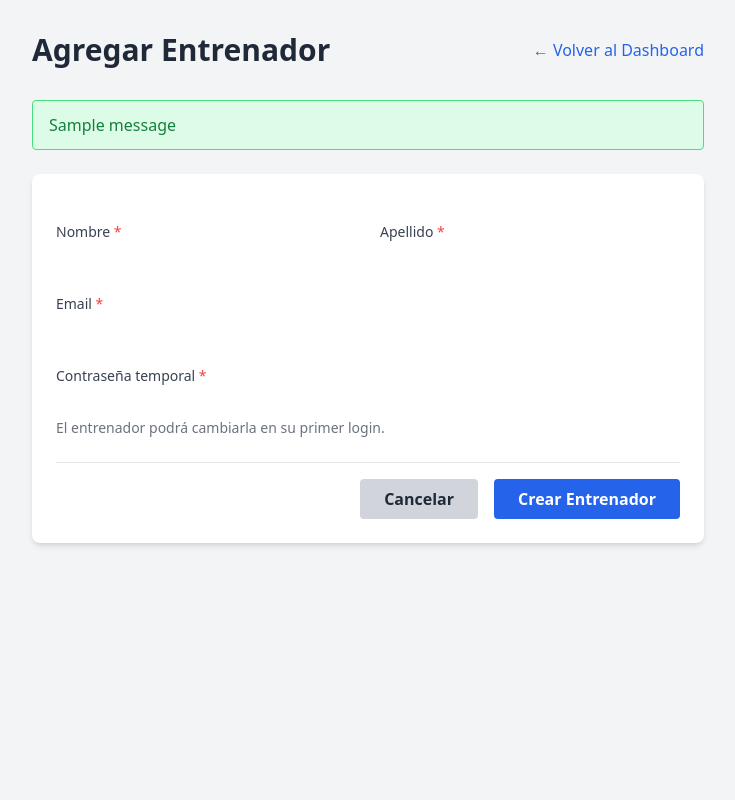
After one commit to kevinhr32/fit, a Django app: page /dashboard/agregar-entrenador/ in a window 1280 px wide. The commit adds this page. Shown: the whole page, without its empty margins (272-1007 px from the left). Run offline with Django 5.2, Linux system fonts and the light colour scheme; a user stored in the database is signed in; tables that the repository leaves empty hold one stand-in row (values such as "Sample post"); one stand-in notice (Sample message) is shown; parts of the project's set-up code (start-up, migrations or seed data) failed here and were passed over; some libraries are stand-ins or nearby versions.

Commit message:
feat: gestion de entrenadores desde dashboard + first_name last_name en User

```diff
--- a/accounts/models.py
+++ b/accounts/models.py
@@ -29,6 +29,8 @@ class UserManager(BaseUserManager):
 
 class User(AbstractBaseUser, PermissionsMixin):
     email = models.EmailField(unique=True)
+    first_name = models.CharField(max_length=150, blank=True)
+    last_name = models.CharField(max_length=150, blank=True)
     role = models.CharField(max_length=20, choices=Role.choices, default=Role.CLIENTE)
     is_active = models.BooleanField(default=True)
     is_staff = models.BooleanField(default=False)
@@ -49,6 +51,9 @@ class User(AbstractBaseUser, PermissionsMixin):
     def __str__(self):
         return self.email
 
+    def get_full_name(self):
+        return f'{self.first_name} {self.last_name}'.strip()
+
 
 @receiver(post_save, sender=User)
 def create_gimnasio_for_admin(sender, instance, created, **kwargs):
--- a/gimnasio/forms.py
+++ b/gimnasio/forms.py
@@ -2,7 +2,7 @@ from datetime import timedelta
 
 from django import forms
 
-from .models import Cliente
+from .models import Cliente, Pago
 
 
 class ClienteForm(forms.ModelForm):
@@ -34,3 +34,21 @@ class ClienteForm(forms.ModelForm):
         if commit:
             cliente.save()
         return cliente
+
+
+class PagoForm(forms.ModelForm):
+    class Meta:
+        model = Pago
+        fields = ['monto', 'metodo_pago', 'notas']
+        widgets = {
+            'monto': forms.NumberInput(attrs={'step': '0.01', 'min': '0.01', 'class': 'w-full px-3 py-2 border border-gray-300 rounded-lg focus:outline-none focus:ring-2 focus:ring-blue-500'}),
+            'metodo_pago': forms.Select(attrs={'class': 'w-full px-3 py-2 border border-gray-300 rounded-lg focus:outline-none focus:ring-2 focus:ring-blue-500'}),
+            'notas': forms.Textarea(attrs={'rows': 3, 'class': 'w-full px-3 py-2 border border-gray-300 rounded-lg focus:outline-none focus:ring-2 focus:ring-blue-500'}),
+        }
+
+
+class EntrenadorForm(forms.Form):
+    first_name = forms.CharField(max_length=150, label='Nombre')
+    last_name = forms.CharField(max_length=150, label='Apellido')
+    email = forms.EmailField(label='Email')
+    password = forms.CharField(widget=forms.PasswordInput, label='Contraseña temporal')
--- /dev/null
+++ b/gimnasio/templates/gimnasio/agregar_entrenador.html
@@ -0,0 +1,93 @@
+<!DOCTYPE html>
+<html lang="es">
+<head>
+    <meta charset="UTF-8">
+    <meta name="viewport" content="width=device-width, initial-scale=1.0">
+    <title>Agregar Entrenador - Gymnisfit</title>
+    <script src="https://cdn.tailwindcss.com"></script>
+</head>
+<body class="bg-gray-100 min-h-screen p-8">
+    <div class="max-w-2xl mx-auto">
+        <div class="flex justify-between items-center mb-8">
+            <h1 class="text-3xl font-bold text-gray-800">Agregar Entrenador</h1>
+            <a href="{% url 'dashboard' %}" class="text-blue-600 hover:text-blue-800 font-medium">
+                ← Volver al Dashboard
+            </a>
+        </div>
+
+        {% if messages %}
+        <div class="mb-6">
+            {% for message in messages %}
+            <div class="bg-green-100 border border-green-400 text-green-700 px-4 py-3 rounded" role="alert">
+                {{ message }}
+            </div>
+            {% endfor %}
+        </div>
+        {% endif %}
+
+        <form method="post" class="bg-white rounded-lg shadow-md p-6 space-y-6">
+            {% csrf_token %}
+
+            {% if form.non_field_errors %}
+            <div class="bg-red-100 border border-red-400 text-red-700 px-4 py-3 rounded" role="alert">
+                {% for error in form.non_field_errors %}
+                <p>{{ error }}</p>
+                {% endfor %}
+            </div>
+            {% endif %}
+
+            <div class="grid grid-cols-1 md:grid-cols-2 gap-6">
+                <div>
+                    <label for="{{ form.first_name.id_for_label }}" class="block text-sm font-medium text-gray-700 mb-1">
+                        Nombre <span class="text-red-500">*</span>
+                    </label>
+                    {{ form.first_name }}
+                    {% if form.first_name.errors %}
+                    <p class="text-red-600 text-sm mt-1">{{ form.first_name.errors.0 }}</p>
+                    {% endif %}
+                </div>
+
+                <div>
+                    <label for="{{ form.last_name.id_for_label }}" class="block text-sm font-medium text-gray-700 mb-1">
+                        Apellido <span class="text-red-500">*</span>
+                    </label>
+                    {{ form.last_name }}
+                    {% if form.last_name.errors %}
+                    <p class="text-red-600 text-sm mt-1">{{ form.last_name.errors.0 }}</p>
+                    {% endif %}
+                </div>
+            </div>
+
+            <div>
+                <label for="{{ form.email.id_for_label }}" class="block text-sm font-medium text-gray-700 mb-1">
+                    Email <span class="text-red-500">*</span>
+                </label>
+                {{ form.email }}
+                {% if form.email.errors %}
+                <p class="text-red-600 text-sm mt-1">{{ form.email.errors.0 }}</p>
+                {% endif %}
+            </div>
+
+            <div>
+                <label for="{{ form.password.id_for_label }}" class="block text-sm font-medium text-gray-700 mb-1">
+                    Contraseña temporal <span class="text-red-500">*</span>
+                </label>
+                {{ form.password }}
+                {% if form.password.errors %}
+                <p class="text-red-600 text-sm mt-1">{{ form.password.errors.0 }}</p>
+                {% endif %}
+                <p class="text-sm text-gray-500 mt-1">El entrenador podrá cambiarla en su primer login.</p>
+            </div>
+
+            <div class="flex justify-end gap-4 pt-4 border-t border-gray-200">
+                <a href="{% url 'dashboard' %}" class="bg-gray-300 hover:bg-gray-400 text-gray-800 font-semibold py-2 px-6 rounded transition">
+                    Cancelar
+                </a>
+                <button type="submit" class="bg-blue-600 hover:bg-blue-700 text-white font-semibold py-2 px-6 rounded transition">
+                    Crear Entrenador
+                </button>
+            </div>
+        </form>
+    </div>
+</body>
+</html>
--- a/gimnasio/urls.py
+++ b/gimnasio/urls.py
@@ -7,4 +7,8 @@ urlpatterns = [
     path('dashboard/agregar-cliente/', views.agregar_cliente, name='agregar_cliente'),
     path('dashboard/editar-cliente/<int:cliente_id>/', views.editar_cliente, name='editar_cliente'),
     path('dashboard/eliminar-cliente/<int:cliente_id>/', views.eliminar_cliente, name='eliminar_cliente'),
+    path('dashboard/registrar-pago/<int:cliente_id>/', views.registrar_pago, name='registrar_pago'),
+    path('dashboard/pagos/<int:cliente_id>/', views.historial_pagos, name='historial_pagos'),
+    path('dashboard/agregar-entrenador/', views.agregar_entrenador, name='agregar_entrenador'),
+    path('dashboard/eliminar-entrenador/<int:entrenador_id>/', views.eliminar_entrenador, name='eliminar_entrenador'),
 ]
--- a/gimnasio/views.py
+++ b/gimnasio/views.py
@@ -2,10 +2,12 @@ from datetime import date, timedelta
 
 from django.contrib import messages
 from django.contrib.auth.decorators import login_required
+from django.db.models import Sum
 from django.shortcuts import get_object_or_404, redirect, render
 
-from .forms import ClienteForm
-from .models import Cliente, Gimnasio
+from .forms import ClienteForm, EntrenadorForm, PagoForm
+from .models import Cliente, Gimnasio, Pago
+from accounts.models import User
 
 
 def _get_user_gimnasio(request):
@@ -23,16 +25,19 @@ def dashboard(request):
     if not gimnasio:
         return render(request, 'gimnasio/dashboard.html', {
             'clientes': [],
+            'entrenadores': [],
             'total_vencidos': 0,
             'total_por_vencer': 0,
             'total_activos': 0,
         })
     clientes = gimnasio.clientes.all()
+    entrenadores = gimnasio.entrenadores.all()
     vencidos = sum(1 for c in clientes if c.estado == 'VENCIDO')
     por_vencer = sum(1 for c in clientes if c.estado == 'POR_VENCER')
     activos = sum(1 for c in clientes if c.estado == 'ACTIVO')
     context = {
         'clientes': clientes,
+        'entrenadores': entrenadores,
         'total_vencidos': vencidos,
         'total_por_vencer': por_vencer,
         'total_activos': activos,
@@ -120,3 +125,107 @@ def eliminar_cliente(request, cliente_id):
         return redirect('dashboard')
 
     return redirect('dashboard')
+
+
+@login_required
+def registrar_pago(request, cliente_id):
+    gimnasio = _get_user_gimnasio(request)
+    if not gimnasio:
+        messages.error(request, 'No tienes un gimnasio asignado.')
+        return redirect('dashboard')
+    # Solo ADMIN puede registrar pagos
+    if request.user.role != 'ADMIN':
+        messages.error(request, 'No tienes permisos para registrar pagos.')
+        return redirect('dashboard')
+
+    cliente = get_object_or_404(Cliente, id=cliente_id, gimnasio=gimnasio)
+
+    if request.method == 'POST':
+        form = PagoForm(request.POST)
+        if form.is_valid():
+            pago = form.save(commit=False)
+            pago.cliente = cliente
+            pago.save()
+            messages.success(request, f'Pago de ${pago.monto} registrado correctamente.')
+            return redirect('historial_pagos', cliente_id=cliente.id)
+    else:
+        form = PagoForm()
+
+    return render(request, 'gimnasio/registrar_pago.html', {'form': form, 'cliente': cliente})
+
+
+@login_required
+def historial_pagos(request, cliente_id):
+    gimnasio = _get_user_gimnasio(request)
+    if not gimnasio:
+        messages.error(request, 'No tienes un gimnasio asignado.')
+        return redirect('dashboard')
+    # ADMIN y ENTRENADOR pueden ver historial
+    if request.user.role not in ['ADMIN', 'ENTRENADOR']:
+        messages.error(request, 'No tienes permisos para ver el historial de pagos.')
+        return redirect('dashboard')
+
+    cliente = get_object_or_404(Cliente, id=cliente_id, gimnasio=gimnasio)
+    pagos = cliente.pagos.all()
+    total_pagado = pagos.aggregate(total=Sum('monto'))['total'] or 0
+
+    context = {
+        'cliente': cliente,
+        'pagos': pagos,
+        'total_pagado': total_pagado,
+    }
+    return render(request, 'gimnasio/historial_pagos.html', context)
+
+
+@login_required
+def agregar_entrenador(request):
+    gimnasio = _get_user_gimnasio(request)
+    if not gimnasio:
+        messages.error(request, 'No tienes un gimnasio asignado.')
+        return redirect('dashboard')
+    # Solo ADMIN puede agregar entrenadores
+    if request.user.role != 'ADMIN':
+        messages.error(request, 'No tienes permisos para agregar entrenadores.')
+        return redirect('dashboard')
+
+    if request.method == 'POST':
+        form = EntrenadorForm(request.POST)
+        if form.is_valid():
+            user = User.objects.create_user(
+                email=form.cleaned_data['email'],
+                password=form.cleaned_data['password'],
+                role='ENTRENADOR',
+                first_name=form.cleaned_data['first_name'],
+                last_name=form.cleaned_data['last_name'],
+            )
+            user.gimnasio = gimnasio
+            user.save()
+            messages.success(request, f'Entrenador {user.get_full_name()} agregado correctamente.')
+            return redirect('dashboard')
+    else:
+        form = EntrenadorForm()
+
+    return render(request, 'gimnasio/agregar_entrenador.html', {'form': form})
+
+
+@login_required
+def eliminar_entrenador(request, entrenador_id):
+    gimnasio = _get_user_gimnasio(request)
+    if not gimnasio:
+        messages.error(request, 'No tienes un gimnasio asignado.')
+        return redirect('dashboard')
+    # Solo ADMIN puede eliminar entrenadores
+    if request.user.role != 'ADMIN':
+        messages.error(request, 'No tienes permisos para eliminar entrenadores.')
+        return redirect('dashboard')
+
+    entrenador = get_object_or_404(User, id=entrenador_id, gimnasio=gimnasio, role='ENTRENADOR')
+
+    if request.method == 'POST':
+        nombre = entrenador.get_full_name() or entrenador.email
+        entrenador.gimnasio = None
+        entrenador.save()
+        messages.success(request, f'Entrenador {nombre} desasignado del gimnasio.')
+        return redirect('dashboard')
+
+    return redirect('dashboard')
```
Also changed, not shown: gimnasio/models.py (+24 -0 lines), gimnasio/templates/gimnasio/dashboard.html (+40 -0 lines), gimnasio/templates/gimnasio/historial_pagos.html (added, +87 -0 lines), gimnasio/templates/gimnasio/registrar_pago.html (added, +86 -0 lines), accounts/migrations/0003_user_first_name_user_last_name.py (added), gimnasio/migrations/0004_pago.py (added).
